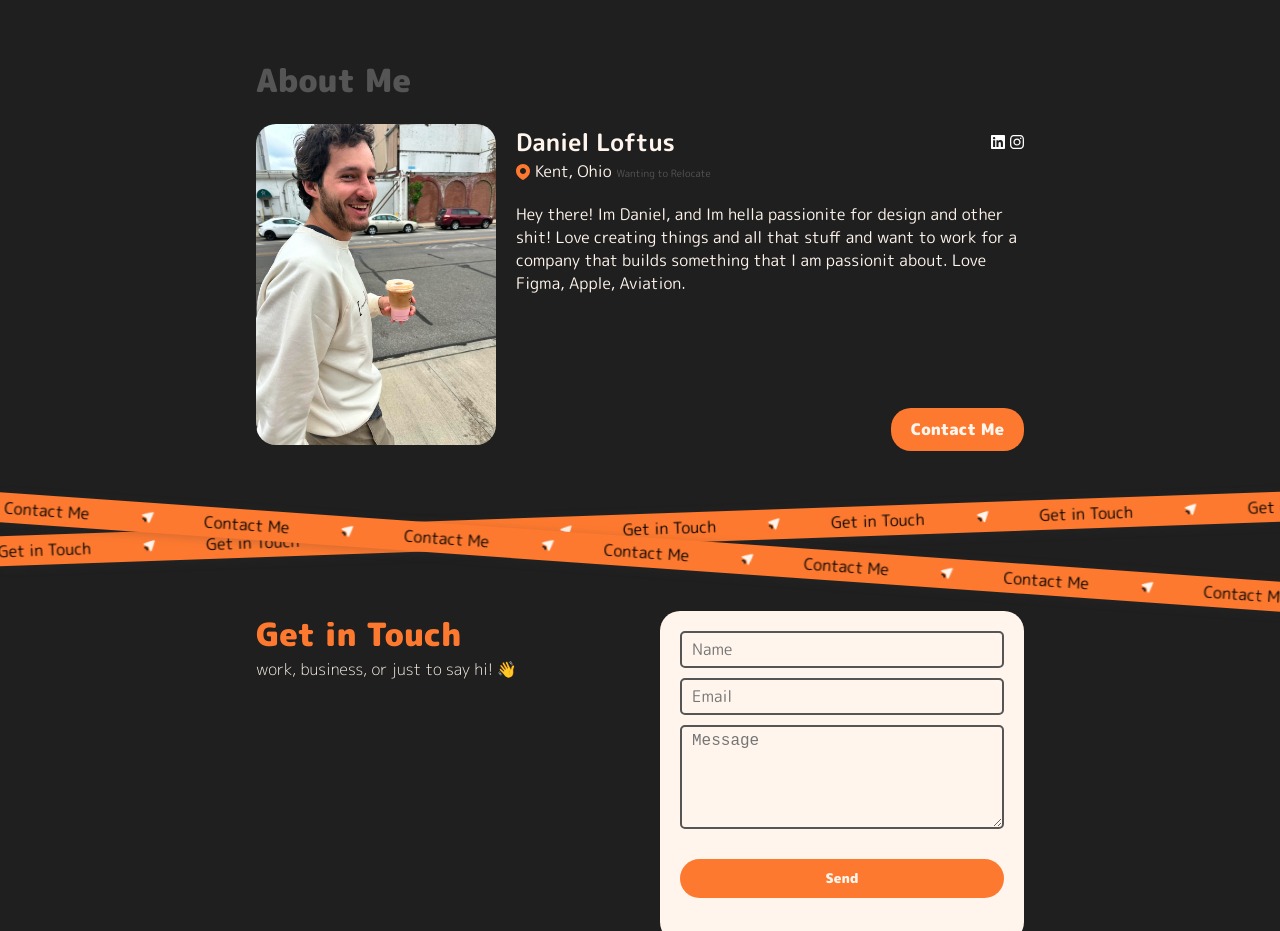
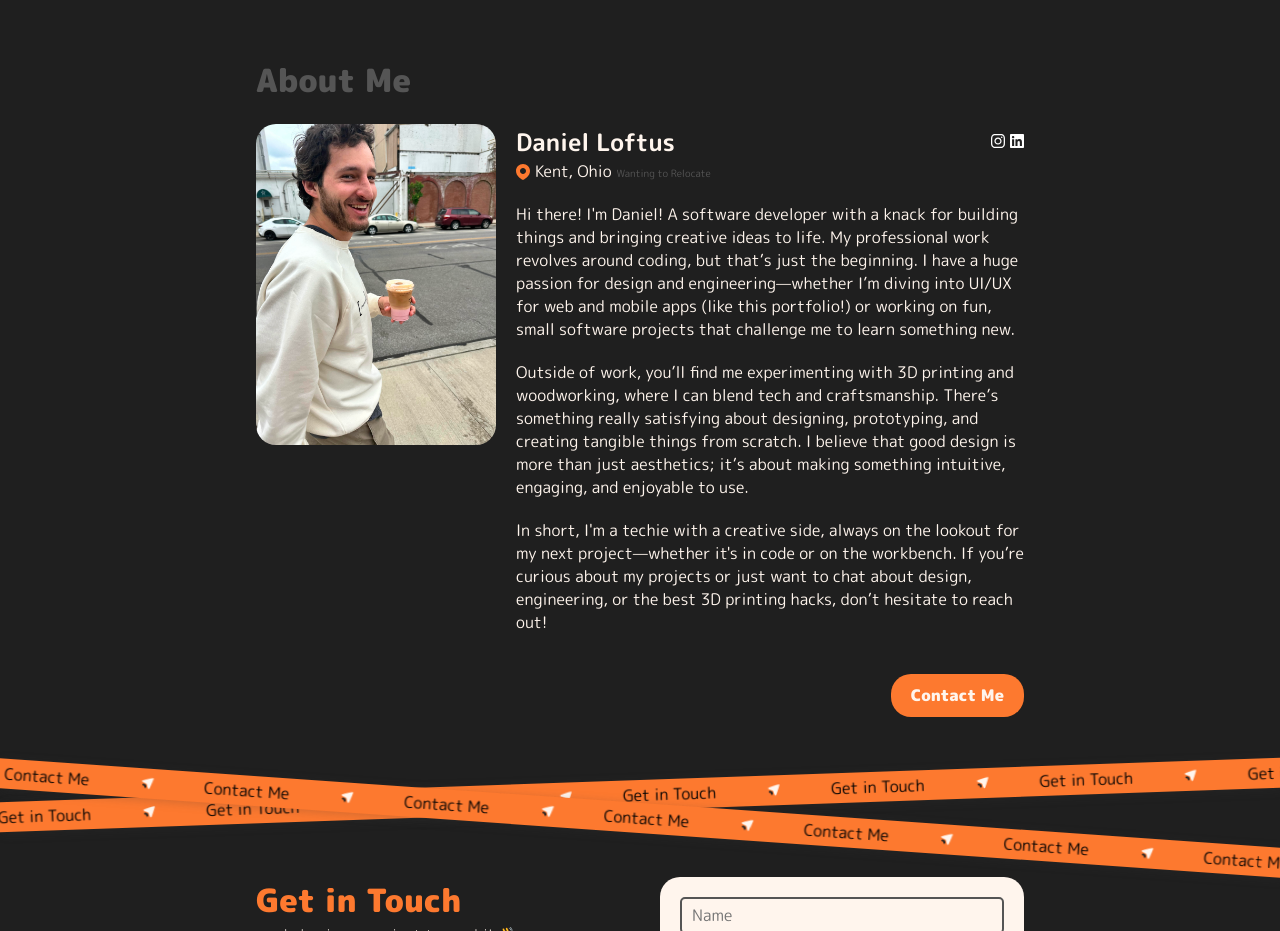
Before and after one commit to Dcloftus/Portfolio, a React (Create React App) app in the folder frontend/: page / in a window 1280 px wide. Shown: the part 1440-2371 px from the top of the page. Built offline with nearby package versions, Linux system fonts and the light colour scheme; no server answers.

Commit message:
About me section content added

```diff
--- a/frontend/src/pages/About/About.css
+++ b/frontend/src/pages/About/About.css
@@ -40,8 +40,8 @@
 
 }
 
-.descriptionContainer {
-
+.descriptionContainer p {
+    margin-bottom: 20px;
 }
 
 .actionContainer {
--- a/frontend/src/pages/About/About.js
+++ b/frontend/src/pages/About/About.js
@@ -27,8 +27,8 @@ function About() {
                                     <h2>Daniel Loftus</h2>
                                 </div>
                                 <div style={{display:'flex', gap:'5px', alignItems:'center'}}>
-                                    <LinkedIn />
-                                    <Instagram />
+                                    <a href='https://www.instagram.com/daniel_loftus34'><Instagram /></a>
+                                    <a href='http://linkedin.com/in/daniel-loftus-384a46182'><LinkedIn /></a>
                                 </div>
                             </div>
                             <div className='location'>
@@ -38,7 +38,9 @@ function About() {
                             </div>
                         </div>
                         <div className='descriptionContainer'>
-                            <p>Hey there! Im Daniel, and Im hella passionite for design and other shit! Love creating things and all that stuff and want to work for a company that builds something that I am passionit about. Love Figma, Apple, Aviation.</p>
+                            <p>Hi there! I'm Daniel! A software developer with a knack for building things and bringing creative ideas to life. My professional work revolves around coding, but that’s just the beginning. I have a huge passion for design and engineering—whether I’m diving into UI/UX for web and mobile apps (like this portfolio!) or working on fun, small software projects that challenge me to learn something new.</p>
+                            <p>Outside of work, you’ll find me experimenting with 3D printing and woodworking, where I can blend tech and craftsmanship. There’s something really satisfying about designing, prototyping, and creating tangible things from scratch. I believe that good design is more than just aesthetics; it’s about making something intuitive, engaging, and enjoyable to use.</p>
+                            <p>In short, I'm a techie with a creative side, always on the lookout for my next project—whether it's in code or on the workbench. If you’re curious about my projects or just want to chat about design, engineering, or the best 3D printing hacks, don’t hesitate to reach out!</p>
                         </div>
                         <div className='actionContainer last-child'>
                             <Link className='contactMeButton' to="/contact">Contact Me</Link>
```
